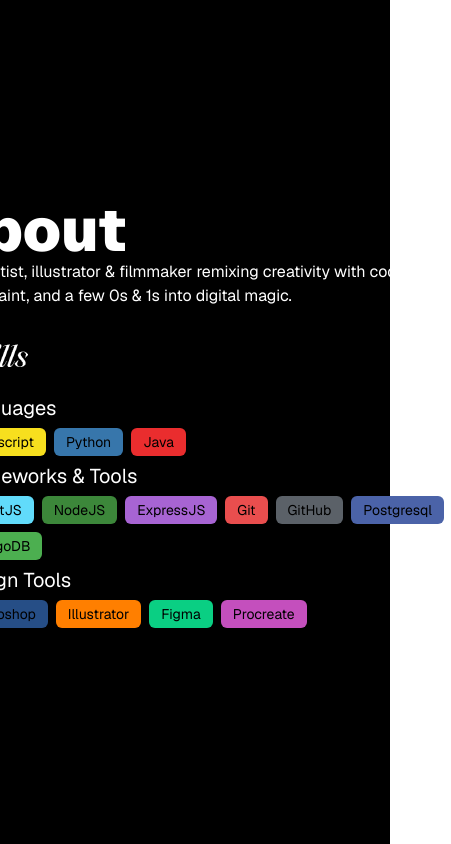
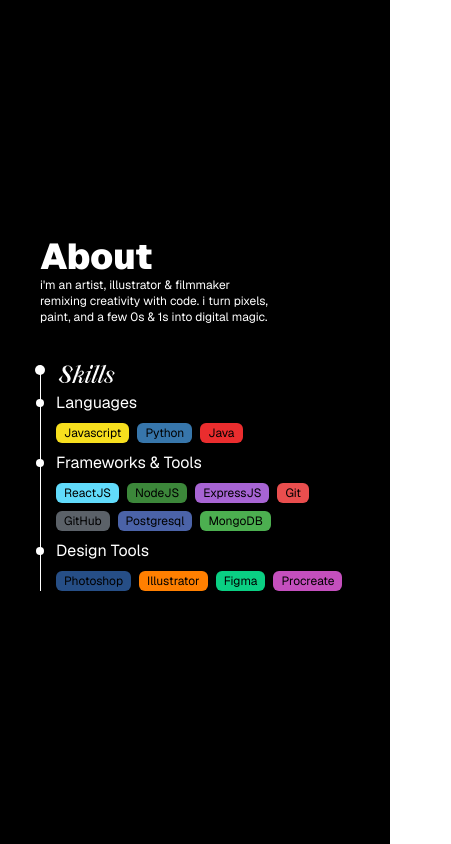
Before and after one commit to DharmBharodiya/dharm-portfolio, a React (Vite) app: page /about in a window 390 px wide. Shown: the whole page, 451 px wide, since content can reach past the window. Built offline with nearby package versions, Linux system fonts and the light colour scheme.

Commit message:
ADD: Responsiveness to about page, now works seamlessly on all devices.

```diff
--- a/src/components/About/SkillBox.jsx
+++ b/src/components/About/SkillBox.jsx
@@ -1,7 +1,7 @@
 
 function SkillBox({title, bg}) {
   return (
-    <div className={`w-fit px-3 py-1 rounded-md text-sm bg-white/100 text-black/100`} style={{backgroundColor: bg}}>
+    <div className={`w-fit px-2 py-0.5 sm:px-3 sm:py-1 rounded-md text-xs sm:text-sm bg-white/100 text-black/100`} style={{backgroundColor: bg}}>
         <h1>{title}</h1>
     </div>
   )
--- a/src/components/About/TimeLine.jsx
+++ b/src/components/About/TimeLine.jsx
@@ -8,16 +8,16 @@
       <div className="bg-black dark:bg-white/100 w-px h-full absolute"></div>
 
       {/* heading */}
-      <div className="relative mb-10">
-        <div className="w-4 h-4 bg-black dark:bg-white/100 rounded-full -translate-x-1/2"></div>
-        <h1 className="absolute top-0 ml-4 text-3xl leading-6  text-black dark:text-white" style={{ fontFamily: 'New Valley, sans-serif'}}>Skills</h1>
+      <div className="relative mb-6">
+        <div className="w-2.5 h-2.5 sm:w-4 sm:h-4 bg-black dark:bg-white/100 rounded-full -translate-x-1/2"></div>
+        <h1 className="absolute top-0 ml-4 text-2xl sm:text-3xl leading-6  text-black dark:text-white" style={{ fontFamily: 'New Valley, sans-serif'}}>Skills</h1>
       </div>
 
       {/* sub-dots */}
       <div className="relative mb-4">
         <div className="w-2 h-2 dark:bg-white/100 bg-black -translate-x-1/2 rounded-full "></div>
-        <h1 className="absolute top-0 ml-4 text-xl leading-2 text-black dark:text-white">Languages</h1>
-        <div className="flex gap-2 ml-4 mt-4">
+        <h1 className="absolute top-0 ml-4 text-md sm:text-xl leading-2 text-black dark:text-white">Languages</h1>
+        <div className="flex gap-2 ml-4 mt-4 flex-wrap">
             {languages.map((language, idx) => (
             <SkillBox title={language.name} bg={language.color} key={idx}/>
           ))}
@@ -26,7 +26,7 @@
 
       <div className="relative mb-4">
         <div className="w-2 h-2 bg-black dark:bg-white/100 -translate-x-1/2 rounded-full "></div>
-        <h1 className="absolute top-0 ml-4 text-xl leading-2 text-black dark:text-white">Frameworks & Tools</h1>
+        <h1 className="absolute top-0 ml-4 text-md sm:text-xl leading-2 text-black dark:text-white">Frameworks & Tools</h1>
         <div className="flex gap-2 ml-4 mt-4 flex-wrap">
             {frameworksAndTools.map((framework, idx) => (
             <SkillBox title={framework.name} bg={framework.color} key={idx}/>
@@ -35,9 +35,9 @@
       </div>
 
       <div className="relative mb-4">
-        <div className="w-2 h-2 bg-dark dark:bg-white/100 -translate-x-1/2 rounded-full "></div>
-        <h1 className="absolute top-0 ml-4 text-xl leading-2 text-black dark:text-white">Design Tools</h1>
-        <div className="flex gap-2 ml-4 mt-4">
+        <div className="w-2 h-2 bg-black dark:bg-white/100 -translate-x-1/2 rounded-full "></div>
+        <h1 className="absolute top-0 ml-4 text-md sm:text-xl leading-2 text-black dark:text-white">Design Tools</h1>
+        <div className="flex gap-2 ml-4 mt-4 flex-wrap">
             {designTools.map((design, idx) => (
             <SkillBox title={design.name} bg={design.color} key={idx}/>
           ))}
--- a/src/components/Header.jsx
+++ b/src/components/Header.jsx
@@ -3,8 +3,8 @@
 function Header({heading, description, className}) {
   return (
     <div className={`flex justify-center items-left flex-col text-black dark:text-white ${className}`}>
-        <h1 className='text-6xl font-black text-black dark:text-white font-spaace-grotesk selection:bg-green-400 selection:text-black'>{heading}</h1>
-        <p className='text-m dark:text-white text-black font-space-grotesk selection:bg-pink-400 selection:text-black'>{description}</p>
+        <h1 className='text-4xl sm:text-6xl font-black text-black dark:text-white font-spaace-grotesk selection:bg-green-400 selection:text-black'>{heading}</h1>
+        <p className='text-xs pr-5 w-full sm:text-lg dark:text-white text-black font-space-grotesk selection:bg-pink-400 selection:text-black'>{description}</p>
     </div>
   )
 }
--- a/src/pages/AboutPage.jsx
+++ b/src/pages/AboutPage.jsx
@@ -4,11 +4,11 @@
 
 function AboutPage() {
   return (
-    <div w-full>
+    <div className='w-full ml-10 mr-10'>
          <Header
             heading="About"
             description="i&apos;m an artist, illustrator & filmmaker remixing creativity with code. i turn pixels, paint, and a few 0s & 1s into digital magic."
-            className={"w-lg mb-10"}
+            className={"w-[250px] sm:w-lg mb-10"}
          />
          <Timeline/>
     </div>
```
